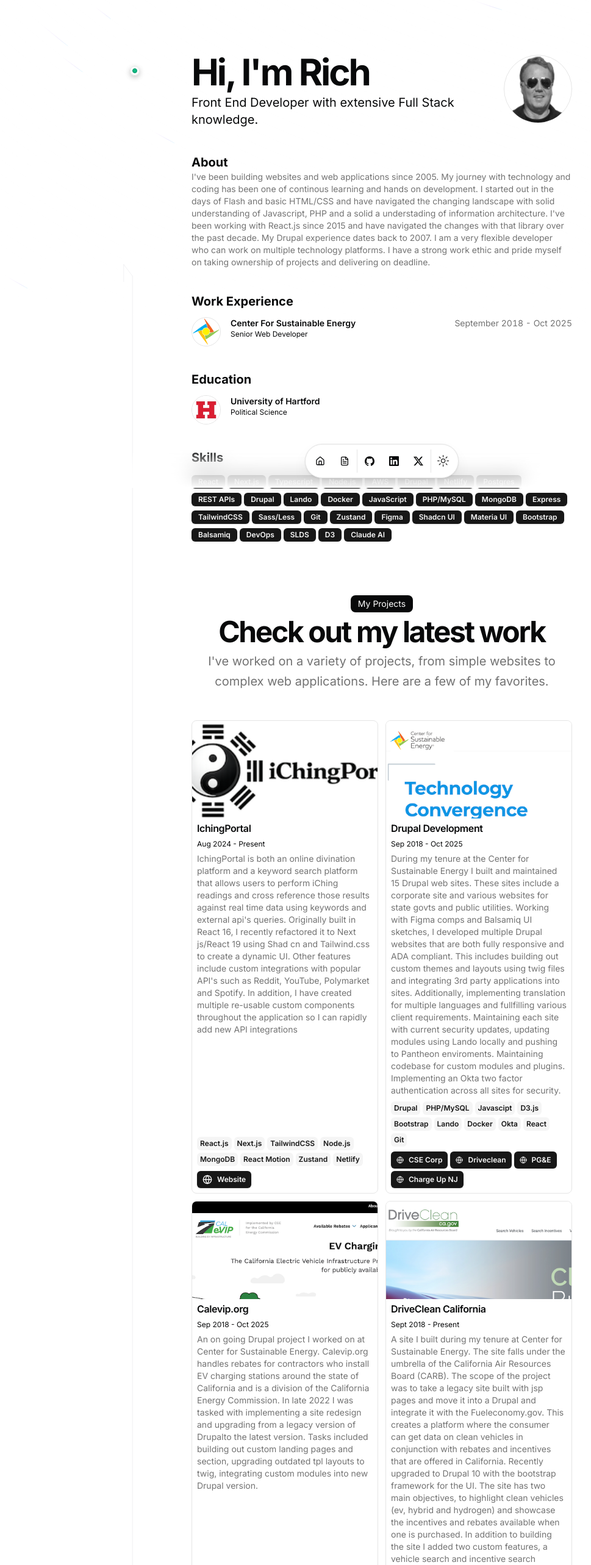
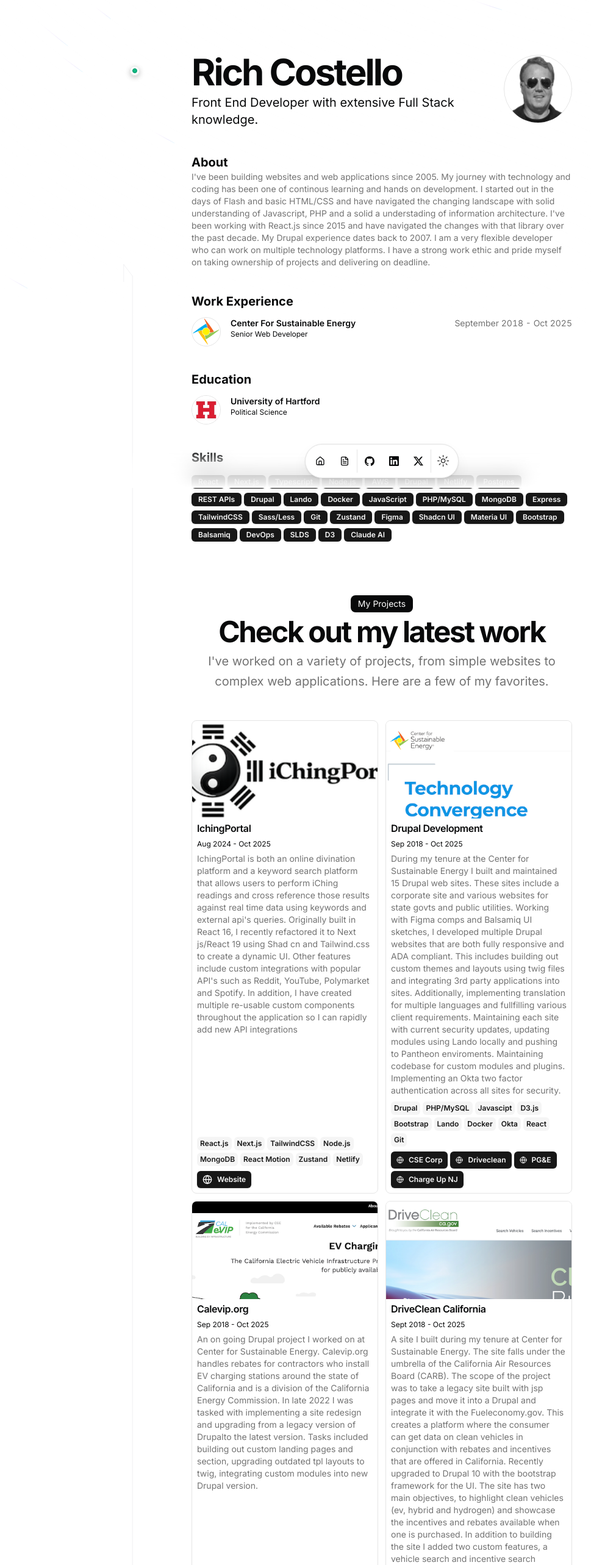
Before and after one commit to RichCostello/Portfolio-main, a Next.js app: page / in a window 1280 px wide. Shown: the top 2566 px of the page at 61% size, without its empty margins (14-983 px from the left). Built offline with nearby package versions, Linux system fonts and the light colour scheme.

Commit message:
update to copy

```diff
--- a/src/app/page.tsx
+++ b/src/app/page.tsx
@@ -28,7 +28,7 @@
                     delay={BLUR_FADE_DELAY}
                     className="text-3xl font-bold tracking-tighter sm:text-5xl xl:text-6xl/none"
                     yOffset={8}
-                    text={`Hi, I'm ${DATA.name.split(" ")[0]} `}
+                    text={`${DATA.name} `}
                   />
                   <BlurFadeText
                     className="max-w-[600px] md:text-xl"
--- a/src/data/resume.tsx
+++ b/src/data/resume.tsx
@@ -112,7 +112,7 @@
     {
       title: "IchingPortal",
       href: "https:ichingportal.com",
-      dates: "Aug 2024 - Present",
+      dates: "Aug 2024 - Oct 2025",
       active: true,
       description:
         "IchingPortal is both an online divination platform and a keyword search platform that allows users to perform iChing readings and cross reference those results against real time data using keywords and external api's queries. Originally built in React 16, I recently refactored it to Next js/React 19 using Shad cn and Tailwind.css to create a dynamic UI.  Other features include custom integrations with popular API's such as Reddit, YouTube, Polymarket and Spotify. In addition, I have created multiple re-usable custom components throughout the application so I can rapidly add new API integrations",
@@ -207,7 +207,7 @@
     {
       title: "DriveClean California",
       href: "https://driveclean.ca.gov/",
-      dates: "Sept 2018 - Present",
+      dates: "Sept 2018 - Oct 2025",
       active: true,
       description:
         "A site I built during my tenure at Center for Sustainable Energy. The site falls under the umbrella of the California Air Resources Board (CARB). The scope of the project was to take a legacy site built with jsp pages and move it into a Drupal and integrate it with the Fueleconomy.gov. This creates a platform where the consumer can get data on clean vehicles in conjunction with rebates and incentives that are offered in California. Recently upgraded to Drupal 10 with the bootstrap framework for the UI. The site has two main objectives, to highlight clean vehicles (ev, hybrid and hydrogen) and showcase the incentives and rebates available when one is purchased. In addition to building the site I added two custom features, a vehicle search and incentive search",
@@ -237,8 +237,8 @@
     },
     {
       title: "Front End Salesforce Developer",
-      href: "https://driveclean.ca.gov/",
-      dates: "Sept 2018 - Present",
+      href: "https://apply.calevip.org/s/login/?language=en_US&ec=302&startURL=%2Fs%2F",
+      dates: "Sept 2018 - Oct 2025",
       active: true,
       description:
         "Another facet of my role at the Center for Sustainable Energy was developing UI's on custom salesforce applications built with lightning web components. Worked on an agile development team building applications for state governments and public utilities promoting rebates for electric vehicles and ev charging infrastructure. My role in these sprints was custom styling of both visual force pages and lighting web components that are fully responsive and ADA compliant. With both css and javascript as well as the Salesforce Lightning Design System library, I styled form based applications from start to finish based on design specs and ux layouts. In addition I built landing pages using Experience Builder on the Salesforce backend. Other features include building a progress stepper and styling the layout of survey pages tied the JSON files on the client admin on the Force.com platform.",
```
